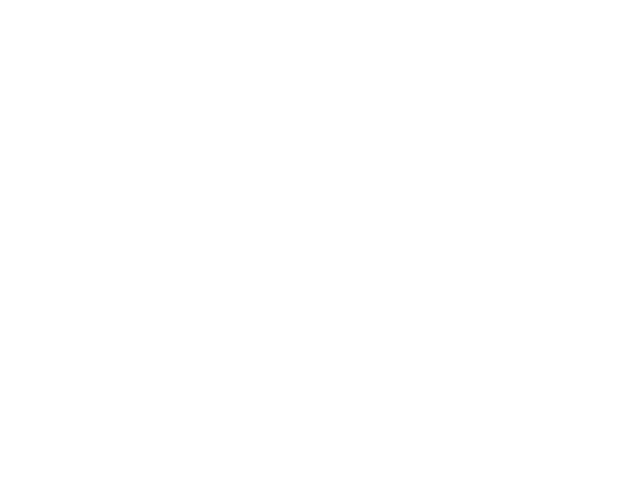
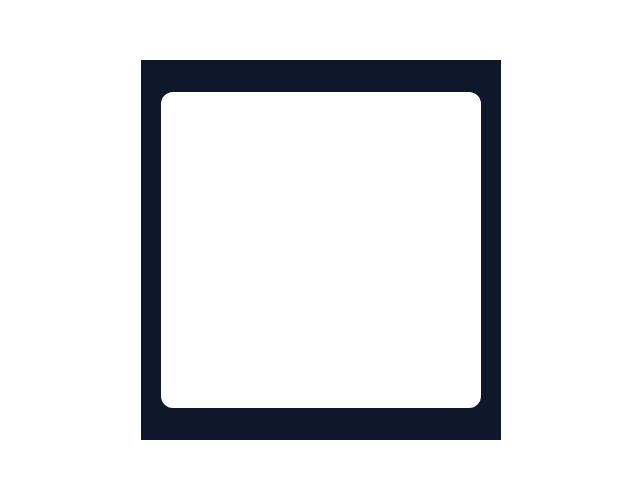
Before and after one commit to DiaperHater/tenzies-game, a React (Vite) app: page / in a window 1280 px wide. Shown: the part 150-628 px from the top of the page, without its empty margins (319-959 px from the left). Built offline with nearby package versions, Linux system fonts and the light colour scheme.

Commit message:
feat: style main element

```diff
--- a/src/App.jsx
+++ b/src/App.jsx
@@ -3,8 +3,12 @@
 function App() {
 
   return (
-    <div className="App">
+    <div className="App flex items-center justify-center min-h-screen">
+      <main className="w-[360px] h-[380px] max-w-full max-h-full bg-slate-900 py-8 px-5">
+        <div className="bg-white w-full h-full rounded-xl">
 
+        </div>
+      </main>
     </div>
   )
 }
```
